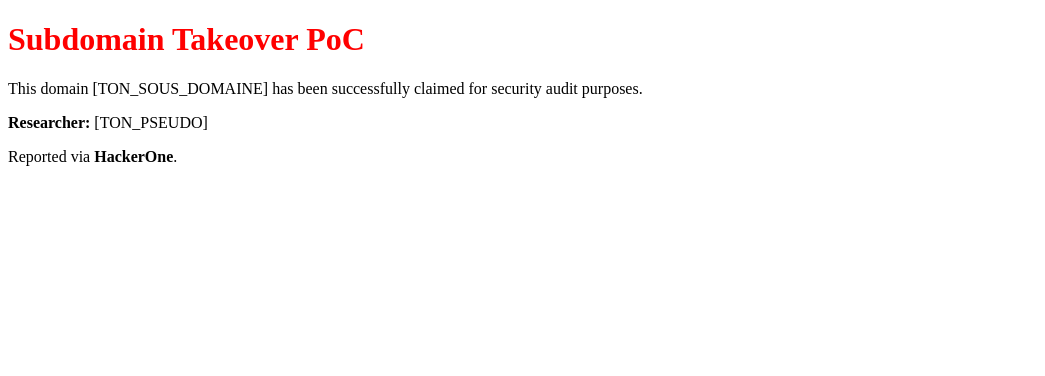
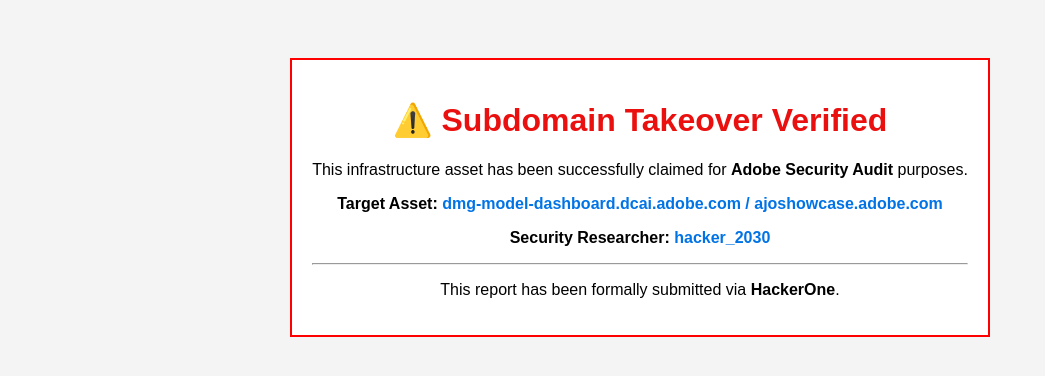
Before and after one commit to danajober0-web/poc-take, a plain HTML site: page index.html in a window 1280 px wide. Shown: the whole page, without its empty margins (0-1045 px from the left). Drawn offline with Linux system fonts and the light colour scheme.

Commit message:
Update index.html
xx

```diff
--- a/index.html
+++ b/index.html
@@ -1,10 +1,23 @@
 <!DOCTYPE html>
 <html>
-<head><title>Vulnerability PoC</title></head>
+<head>
+    <meta charset="UTF-8">
+    <title>Adobe Infrastructure Takeover PoC</title>
+    <style>
+        body { font-family: sans-serif; text-align: center; padding: 50px; background-color: #f4f4f4; }
+        .box { border: 2px solid red; padding: 20px; background-color: white; display: inline-block; }
+        h1 { color: #eb1010; }
+        .highlight { font-weight: bold; color: #0073e6; }
+    </style>
+</head>
 <body>
-    <h1 style="color:red;">Subdomain Takeover PoC</h1>
-    <p>This domain [TON_SOUS_DOMAINE] has been successfully claimed for security audit purposes.</p>
-    <p><b>Researcher:</b> [TON_PSEUDO]</p>
-    <p>Reported via <b>HackerOne</b>.</p>
+    <div class="box">
+        <h1>⚠️ Subdomain Takeover Verified</h1>
+        <p>This infrastructure asset has been successfully claimed for <b>Adobe Security Audit</b> purposes.</p>
+        <p><b>Target Asset:</b> <span class="highlight">dmg-model-dashboard.dcai.adobe.com / ajoshowcase.adobe.com</span></p>
+        <p><b>Security Researcher:</b> <span class="highlight">hacker_2030</span></p>
+        <hr>
+        <p>This report has been formally submitted via <b>HackerOne</b>.</p>
+    </div>
 </body>
 </html>
```
